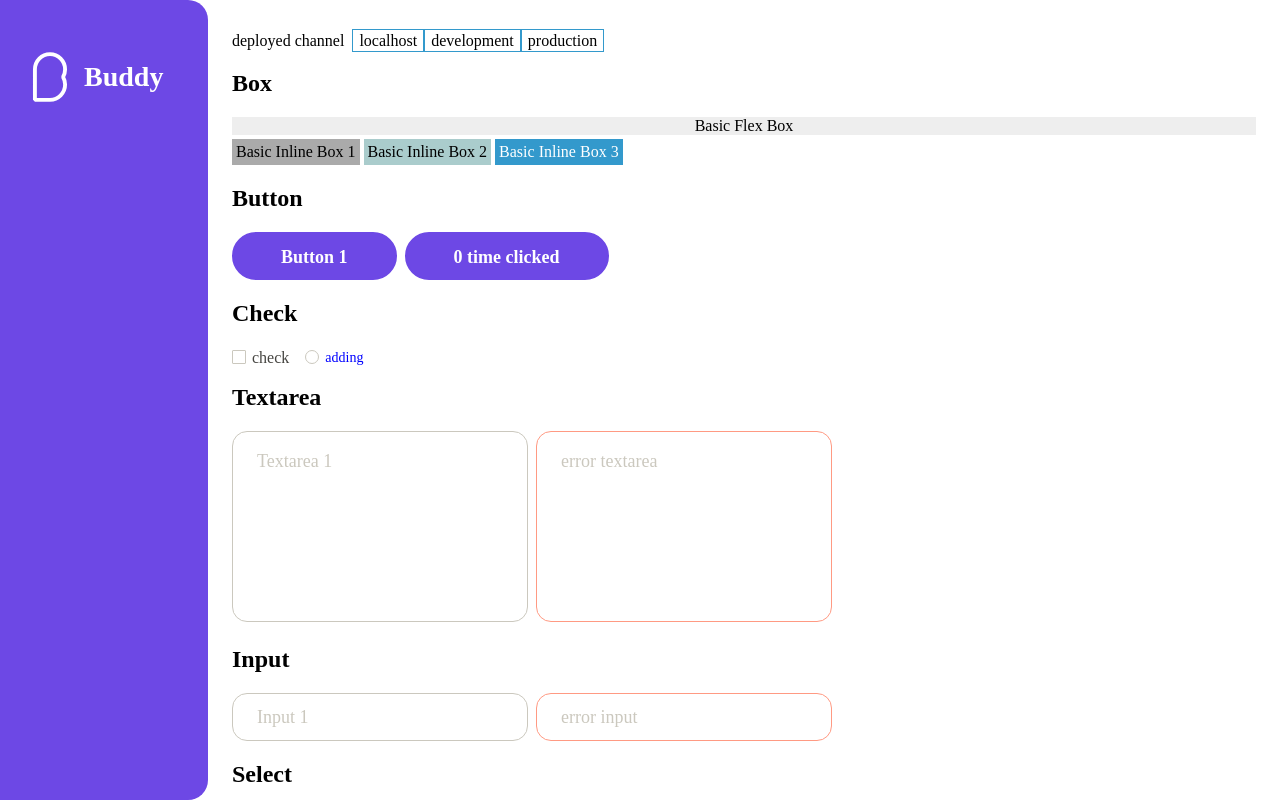
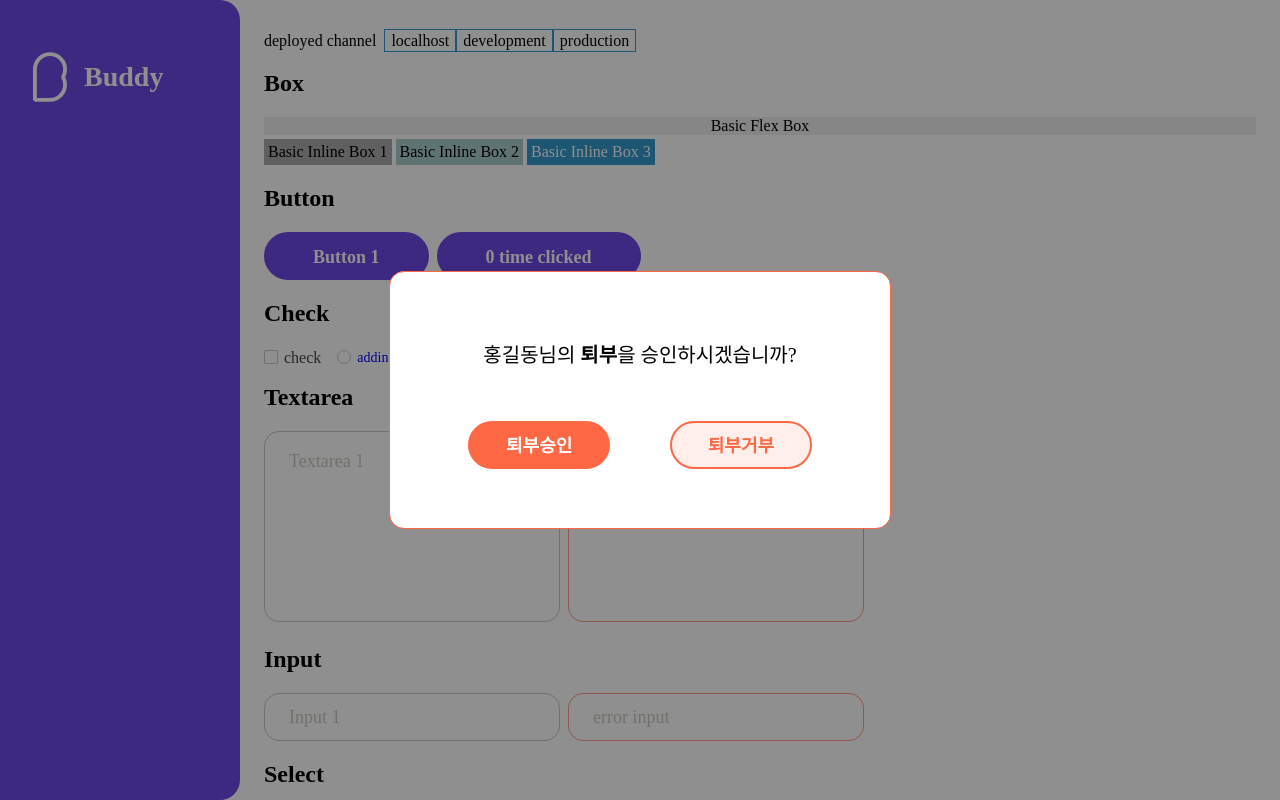
Before and after one commit to kmu-kcc/buddy-frontend, a React (Create React App) app: page /test in a window 1280 px wide. Shown: the top 800 px of the page. Built offline with nearby package versions, Linux system fonts and the light colour scheme; a web font is replaced by a local one.

Commit message:
Improve Popup-component using portal and modal

```diff
--- a/public/index.html
+++ b/public/index.html
@@ -13,5 +13,6 @@
   <body>
     <noscript>You need to enable JavaScript to run this app.</noscript>
     <div id="root"></div>
+    <div id="modal"></div>
   </body>
 </html>
--- a/src/components/PopUp.tsx
+++ b/src/components/PopUp.tsx
@@ -1,4 +1,4 @@
-import React from 'react';
+import React, {useState, useCallback} from 'react';
 import styled from 'styled-components';
 import {color, typography, TypographyProps, layout, HeightProps, SpaceProps, WidthProps} from 'styled-system';
 import {Box, Button} from '../components';
@@ -38,6 +38,18 @@ const Text = styled.span<TypographyProps & HeightProps & SpaceProps & WidthProps
 
 `;
 
+const BackgroundWrapper = styled.div<{Yesed: boolean;}>`
+  background: rgba(0, 0, 0, 0.25);
+  position: fixed;
+  left: 0;
+  top: 0;
+  height: 100%;
+  width: 100%;
+  display: ${({Yesed}) => Yesed ? 'none': 'flex'};
+  align-items: center;
+  justify-content: center;
+`;
+
 const PopupWrapper = styled.div<{popupType: '입부' | '퇴부'}>`
   width: 500px;
   height: 256px;
@@ -50,12 +62,21 @@ const PopupWrapper = styled.div<{popupType: '입부' | '퇴부'}>`
 interface PopupProps {
   popupType: '입부' | '퇴부';
   name: string;
+  onYes?: (Yesed: boolean) => void;
 }
 
 export const PopUp = (Props: PopupProps) => {
-  const {popupType, name} = Props;
+  const {onYes, popupType, name} = Props;
+  const [Yes, setYes] = useState(false);
+  const handleYes = useCallback(() => {
+    setYes(!Yes);
+    if (onYes) {
+      setYes(!Yes);
+    }
+  }, [Yes, setYes, onYes]);
   return (
     <div>
+      <BackgroundWrapper Yesed={Yes} onClick={handleYes} >
         <PopupWrapper popupType={popupType}>
           <Box isFlex flexDirection='column' alignItems='center'>
             <Box mt='71px' mb='53px'>
@@ -71,6 +92,7 @@ export const PopUp = (Props: PopupProps) => {
             </Box>
           </Box>
         </PopupWrapper>
+      </BackgroundWrapper>
     </div>
   );
 };
--- a/src/pages/Test.tsx
+++ b/src/pages/Test.tsx
@@ -22,6 +22,7 @@ export const Test = () => {
   const [secondCheck, setSecondCheck] = useState(false);
   const [selected, setSelected] = useState('none');
   const [isToggle, setToggle] = useState(false);
+  const [Yes, setYes] = useState(false);
 
   const handleClick = useCallback(() => {
     setCount(count + 1);
@@ -45,9 +46,10 @@ export const Test = () => {
   const handleSelect = useCallback((index: number, value: string) => {
     setSelected(value);
   }, [setSelected]);
-
+  const handleYes = useCallback(() => {
+    setYes(!Yes);
+  }, [Yes, setYes]);
   const env = useMemo(() => process.env.REACT_APP_ENV, []);
-
   return (
     <Box width='100%' p='16px 24px'>
       <p>
@@ -127,7 +129,7 @@ export const Test = () => {
       <h2>PopUp</h2>
       <Box isFlex>
         <Box>
-          <PopUp popupType='입부' name='홍길동' />
+          <PopUp onYes={handleYes} popupType='입부' name='홍길동' />
         </Box>
         <Box ml='20px'>
           <PopUp popupType='퇴부' name='홍길동' />
```
Also changed, not shown: src/ModalPortal.ts (added, +12 -0 lines), 2 other files (tests, documents, lock files or other folders). Lines whose indentation alone changed are shown as unchanged.
